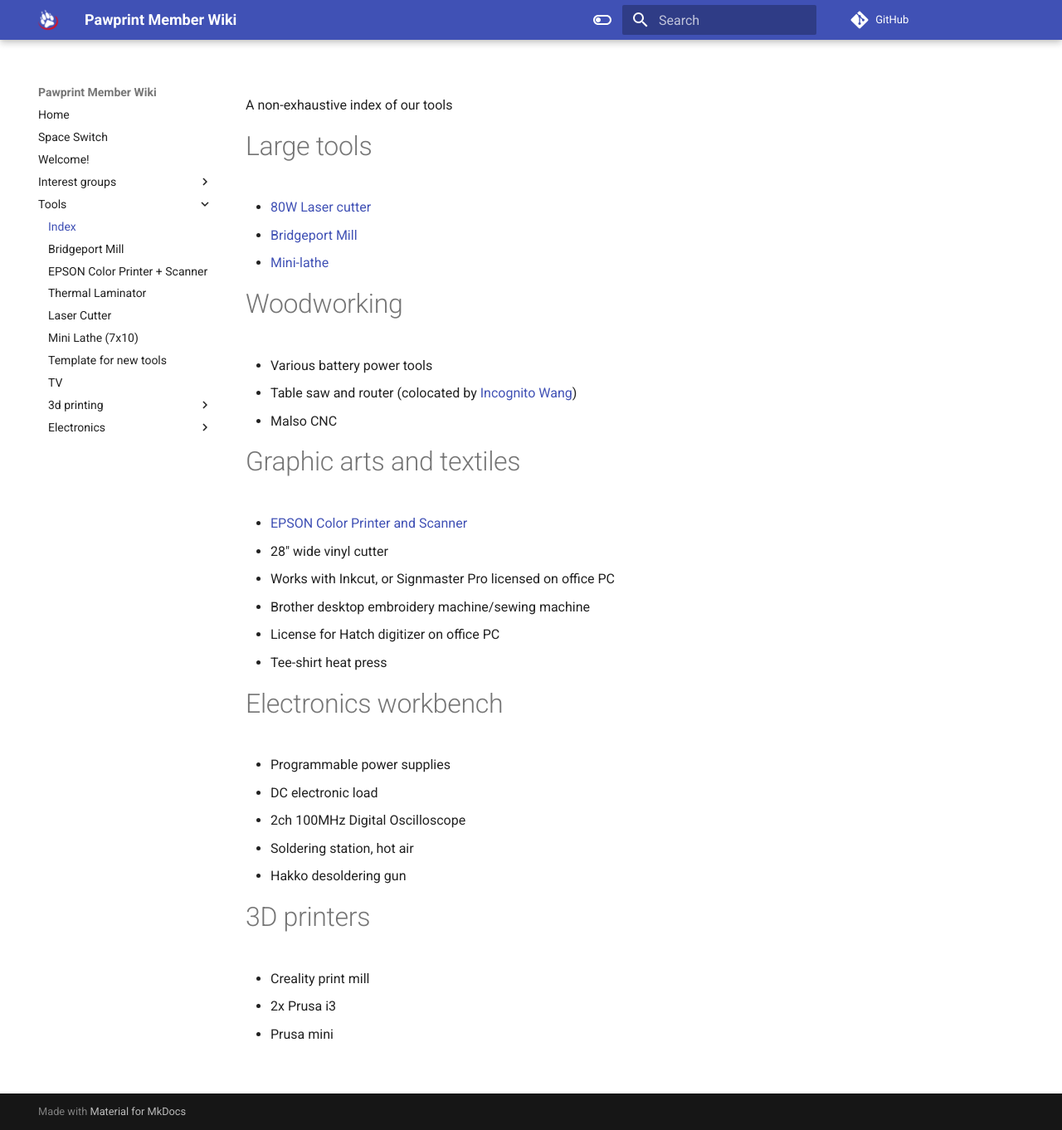
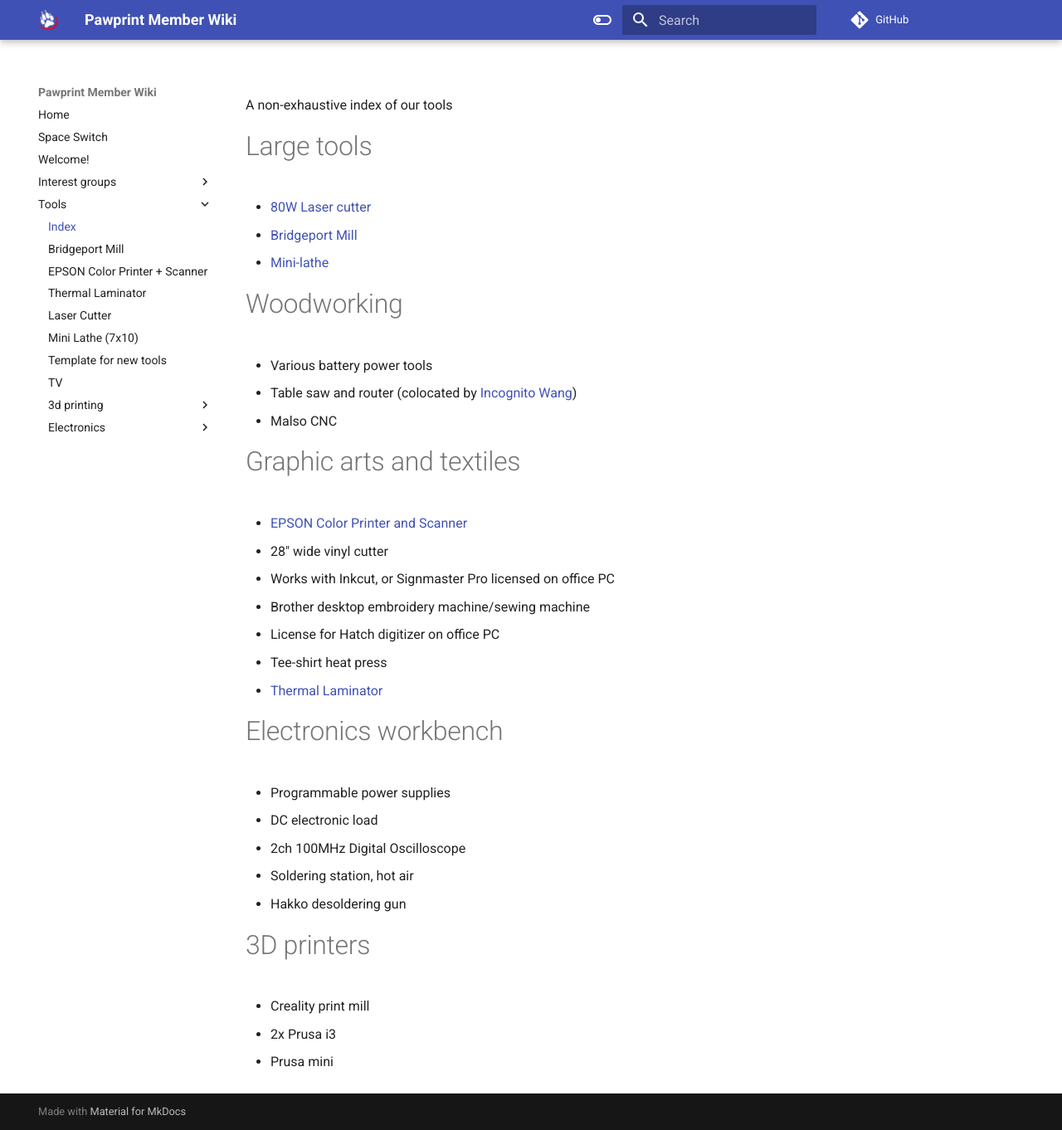
Before and after one commit to PawprintPrototyping/pawprintprototyping.github.io, an MkDocs documentation site: the page built from docs/tools/index.md, in a window 1280 px wide and 1362 px high. Shown: the whole window at 83% size. Built offline with MkDocs 1.6.1 and Material for MkDocs 9.7.7, drawn with Linux system fonts in a browser that asks for light colours; comment, search, counter and statistics services are not loaded.

Commit message:
Added link to laminator.

```diff
--- a/docs/tools/index.md
+++ b/docs/tools/index.md
@@ -21,6 +21,7 @@ A non-exhaustive index of our tools
 * Brother desktop embroidery machine/sewing machine
   * License for Hatch digitizer on office PC
 * Tee-shirt heat press
+* [Thermal Laminator](/tools/laminator.md)
 
 # Electronics workbench
 * Programmable power supplies
```
